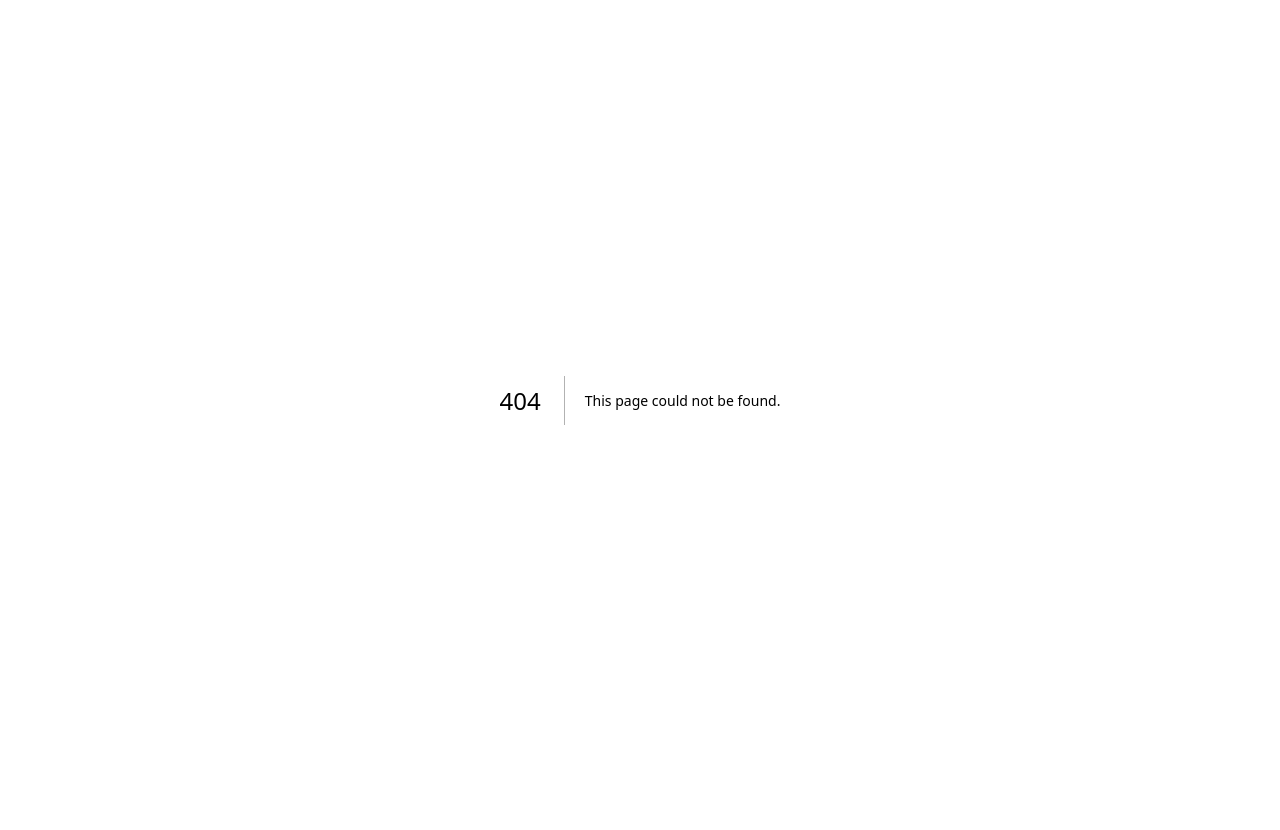
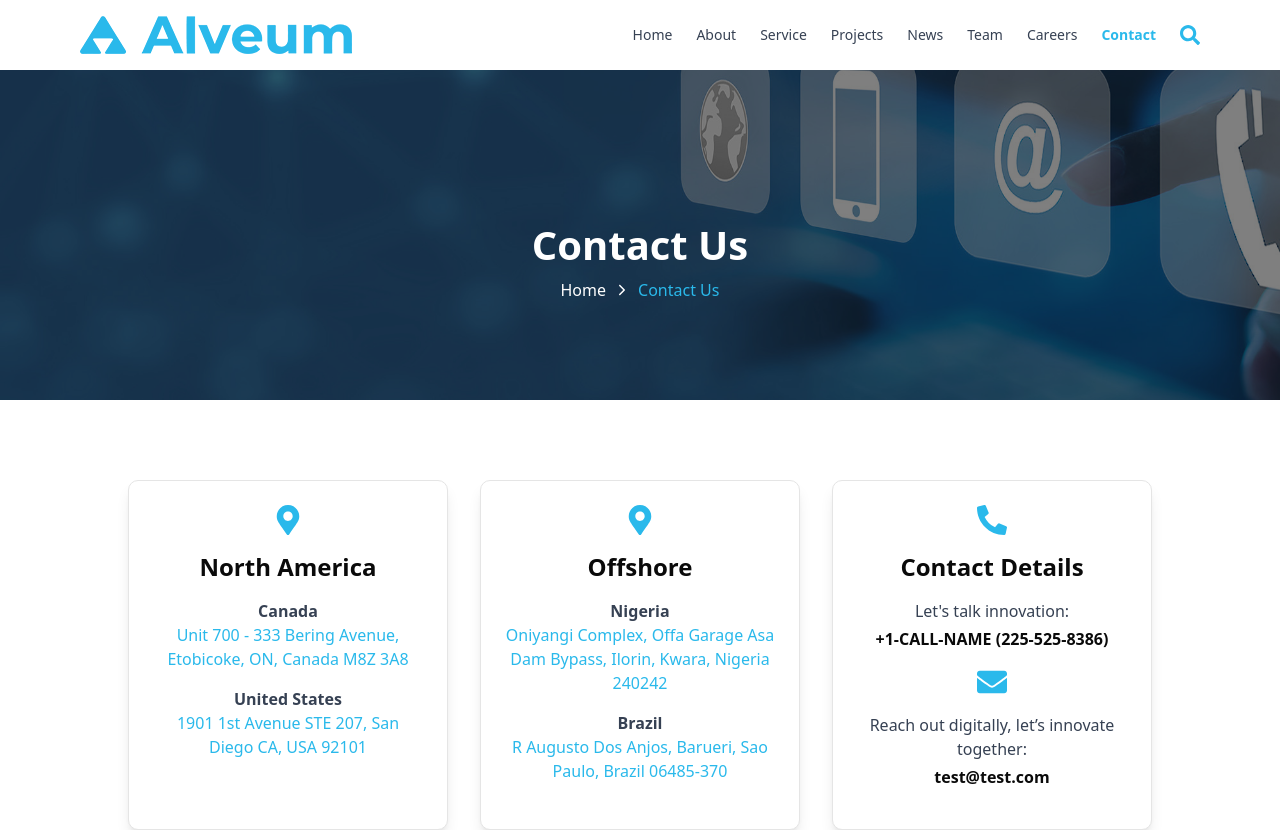
Before and after one commit to Abdussamadajao/lean-soft, a Next.js app: page /contact in a window 1280 px wide. Before the commit this address had no page. Shown: the top 830 px of the page. Before the commit the page ends 800 px from the top, so only its background shows below. Built offline with nearby package versions, Linux system fonts and the light colour scheme.

Commit message:
Add contact section with hero and contact cards

```diff
--- /dev/null
+++ b/app/contact/page.tsx
@@ -0,0 +1,13 @@
+import { ContactHero, Contacts } from "@/sections";
+import React from "react";
+
+const Contact = () => {
+  return (
+    <>
+      <ContactHero />
+      <Contacts />
+    </>
+  );
+};
+
+export default Contact;
--- a/app/globals.css
+++ b/app/globals.css
@@ -2,52 +2,6 @@
 @import "tw-animate-css";
 
 @custom-variant dark (&:is(.dark *));
-
-@theme {
-
-  --color-electblue: #2ab9eb;
-}
-
-@theme inline {
-  --elect-blue: var(--elect-blue);
-  --color-background: var(--background);
-  --color-foreground: var(--foreground);
-  --font-sans: var(--font-geist-sans);
-  --font-mono: var(--font-geist-mono);
-  --color-sidebar-ring: var(--sidebar-ring);
-  --color-sidebar-border: var(--sidebar-border);
-  --color-sidebar-accent-foreground: var(--sidebar-accent-foreground);
-  --color-sidebar-accent: var(--sidebar-accent);
-  --color-sidebar-primary-foreground: var(--sidebar-primary-foreground);
-  --color-sidebar-primary: var(--sidebar-primary);
-  --color-sidebar-foreground: var(--sidebar-foreground);
-  --color-sidebar: var(--sidebar);
-  --color-chart-5: var(--chart-5);
-  --color-chart-4: var(--chart-4);
-  --color-chart-3: var(--chart-3);
-  --color-chart-2: var(--chart-2);
-  --color-chart-1: var(--chart-1);
-  --color-ring: var(--ring);
-  --color-input: var(--input);
-  --color-border: var(--border);
-  --color-destructive: var(--destructive);
-  --color-accent-foreground: var(--accent-foreground);
-  --color-accent: var(--accent);
-  --color-muted-foreground: var(--muted-foreground);
-  --color-muted: var(--muted);
-  --color-secondary-foreground: var(--secondary-foreground);
-  --color-secondary: var(--secondary);
-  --color-primary-foreground: var(--primary-foreground);
-  --color-primary: var(--primary);
-  --color-popover-foreground: var(--popover-foreground);
-  --color-popover: var(--popover);
-  --color-card-foreground: var(--card-foreground);
-  --color-card: var(--card);
-  --radius-sm: calc(var(--radius) - 4px);
-  --radius-md: calc(var(--radius) - 2px);
-  --radius-lg: var(--radius);
-  --radius-xl: calc(var(--radius) + 4px);
-}
 
 :root {
   --elect-blue: #2ab9eb;
@@ -119,6 +73,51 @@
   --sidebar-ring: oklch(0.556 0 0);
 }
 
+@theme {
+  --color-electblue: #2ab9eb;
+}
+
+@theme inline {
+  --elect-blue: var(--elect-blue);
+  --color-background: var(--background);
+  --color-foreground: var(--foreground);
+  --font-sans: var(--font-geist-sans);
+  --font-mono: var(--font-geist-mono);
+  --color-sidebar-ring: var(--sidebar-ring);
+  --color-sidebar-border: var(--sidebar-border);
+  --color-sidebar-accent-foreground: var(--sidebar-accent-foreground);
+  --color-sidebar-accent: var(--sidebar-accent);
+  --color-sidebar-primary-foreground: var(--sidebar-primary-foreground);
+  --color-sidebar-primary: var(--sidebar-primary);
+  --color-sidebar-foreground: var(--sidebar-foreground);
+  --color-sidebar: var(--sidebar);
+  --color-chart-5: var(--chart-5);
+  --color-chart-4: var(--chart-4);
+  --color-chart-3: var(--chart-3);
+  --color-chart-2: var(--chart-2);
+  --color-chart-1: var(--chart-1);
+  --color-ring: var(--ring);
+  --color-input: var(--input);
+  --color-border: var(--border);
+  --color-destructive: var(--destructive);
+  --color-accent-foreground: var(--accent-foreground);
+  --color-accent: var(--accent);
+  --color-muted-foreground: var(--muted-foreground);
+  --color-muted: var(--muted);
+  --color-secondary-foreground: var(--secondary-foreground);
+  --color-secondary: var(--secondary);
+  --color-primary-foreground: var(--primary-foreground);
+  --color-primary: var(--primary);
+  --color-popover-foreground: var(--popover-foreground);
+  --color-popover: var(--popover);
+  --color-card-foreground: var(--card-foreground);
+  --color-card: var(--card);
+  --radius-sm: calc(var(--radius) - 4px);
+  --radius-md: calc(var(--radius) - 2px);
+  --radius-lg: var(--radius);
+  --radius-xl: calc(var(--radius) + 4px);
+}
+
 .embla__container {
   display: flex;
   flex-direction: column;
@@ -132,4 +131,7 @@
   body {
     @apply bg-background text-foreground;
   }
+  .container-custom {
+    @apply max-w-[1440px] mx-auto overflow-hidden xl:px-20 lg:px-[60px] md:px-10 px-5 h-full;
+  }
 }
--- a/app/layout.tsx
+++ b/app/layout.tsx
@@ -1,11 +1,11 @@
 import type { Metadata } from "next";
 import { Poppins } from "next/font/google";
 import "./globals.css";
+import { Layout } from "@/sections";
 
 const poppins = Poppins({
   variable: "--font-poppins",
-  subsets: ["latin"],
-  weight: ["400", "500", "700"]
+  weight: ["400", "500", "700"],
 });
 
 export const metadata: Metadata = {
@@ -21,7 +21,7 @@ export default function RootLayout({
   return (
     <html lang="en">
       <body className={`${poppins.variable} antialiased`}>
-        {children}
+        <Layout>{children}</Layout>
       </body>
     </html>
   );
--- a/app/page.tsx
+++ b/app/page.tsx
@@ -1,8 +1,8 @@
 import { Layout, Hero } from "@/sections";
 export default function Home() {
   return (
-    <Layout>
-    <Hero />
-    </Layout>
+    <>
+      <Hero />
+    </>
   );
 }
--- /dev/null
+++ b/arr.ts
@@ -0,0 +1,48 @@
+import { FaMapMarkerAlt, FaPhoneAlt, FaEnvelope } from "react-icons/fa";
+
+export const contactCards = [
+  {
+    Icon: FaMapMarkerAlt,
+    title: "North America",
+    locations: [
+      {
+        country: "Canada",
+        address: "Unit 700 - 333 Bering Avenue, Etobicoke, ON, Canada M8Z 3A8",
+      },
+      {
+        country: "United States",
+        address: "1901 1st Avenue STE 207, San Diego CA, USA 92101",
+      },
+    ],
+  },
+  {
+    Icon: FaMapMarkerAlt,
+    title: "Offshore",
+    locations: [
+      {
+        country: "Nigeria",
+        address:
+          "Oniyangi Complex, Offa Garage Asa Dam Bypass, Ilorin, Kwara, Nigeria 240242",
+      },
+      {
+        country: "Brazil",
+        address: "R Augusto Dos Anjos, Barueri, Sao Paulo, Brazil 06485-370",
+      },
+    ],
+  },
+  {
+    Icon: FaPhoneAlt,
+    title: "Contact Details",
+    details: [
+      {
+        label: "Let's talk innovation:",
+        contact: "+1-CALL-NAME (225-525-8386)",
+      },
+      {
+        label: "Reach out digitally, let’s innovate together:",
+        contact: "test@test.com",
+        Icon: FaEnvelope,
+      },
+    ],
+  },
+];
--- a/components/Navbar/index.tsx
+++ b/components/Navbar/index.tsx
@@ -1,86 +1,172 @@
-'use client';
+"use client";
 
-import React, { useState } from "react";
+import React, { useEffect, useState } from "react";
 import { usePathname } from "next/navigation";
 import Image from "next/image";
 import Link from "next/link";
 import logo from "@/public/images/logo.png";
-import { FaSearch, FaTimes } from "react-icons/fa";
-import { FaBars, FaPhone, FaEnvelope, FaFacebookF, FaXTwitter, FaLinkedinIn, FaInstagram } from "react-icons/fa6";
+import {
+  FaSearch,
+  FaTimes,
+  FaBars,
+  FaPhone,
+  FaEnvelope,
+  FaFacebookF,
+  // FaXTwitter,
+  FaLinkedinIn,
+  FaInstagram,
+} from "react-icons/fa";
 
 const Navbar = () => {
   const [isOpen, setIsOpen] = useState(false);
+  const [isVisible, setIsVisible] = useState(true);
+  const [isHeroVisible, setIsHeroVisible] = useState(true);
+  const [lastScrollY, setLastScrollY] = useState(80); // Initialize lastScrollY state
   const pathname = usePathname();
 
+  useEffect(() => {
+    const handleScroll = () => {
+      const heroSection = document.getElementById("hero");
+      const heroHeight = heroSection?.offsetHeight || 0;
+
+      // Check if the user has scrolled past the hero section
+      setIsHeroVisible(window.scrollY <= heroHeight);
+
+      // Handle sliding navbar visibility
+      if (window.scrollY > lastScrollY) {
+        // Scrolling down
+        setIsVisible(false);
+      } else {
+        // Scrolling up
+        setIsVisible(true);
+      }
+      setLastScrollY(window.scrollY); // Update lastScrollY
+    };
+
+    window.addEventListener("scroll", handleScroll);
+    return () => window.removeEventListener("scroll", handleScroll);
+  }, [lastScrollY]); // Add lastScrollY as a dependency
+
+  const navLinks = [
+    "Home",
+    "About",
+    "Service",
+    "Projects",
+    "News",
+    "Team",
+    "Careers",
+    "Contact",
+  ];
+
   return (
-    <header>
-      <div className="bg-gray-100">
-        <div className="container mx-auto py-3 px-4 flex flex-col sm:flex-row justify-between items-center space-y-2 sm:space-y-0">
-          <div className="flex max-[405px]:flex-col flex-row space-y-1 max-[405px]:space-y-1 max-[405px]:space-x-0 space-x-6 text-gray-700 text-[13px]">
-            <div className="flex items-center space-x-1 text-black">
+    <header className="fixed z-30 top-0 left-0 w-full">
+      {/* Top Contact Bar */}
+      {pathname === "/" && (
+        <div className={`bg-gray-100 ${isHeroVisible ? "block" : "hidden"} `}>
+          <div className="container-custom py-3 flex flex-col sm:flex-row justify-between items-center space-y-2 sm:space-y-0">
+            <div className="flex flex-col sm:flex-row sm:space-x-6 text-gray-700 text-sm">
+              <div className="flex items-center space-x-1">
                 <FaPhone size={12} color="#2AB9EB" />
                 <span>+1-CALL-ALVEUM</span>
               </div>
               <div className="flex items-center space-x-1">
                 <FaEnvelope size={12} color="#2AB9EB" />
-              <a href="/" className="text-black hover:text-electblue transition-colors duration-300 ease-in-out">
+                <a
+                  href="mailto:contact@alveum.com"
+                  className="hover:text-electblue transition-colors duration-300"
+                >
                   contact@alveum.com
                 </a>
               </div>
             </div>
             <div className="flex space-x-3">
-            <a href="/"><FaFacebookF size={12} color="#2AB9EB" /></a>
-            <a href="/"><FaXTwitter size={12} color="#2AB9EB" /></a>
-            <a href="/"><FaLinkedinIn size={12} color="#2AB9EB" /></a>
-            <a href="/"><FaInstagram size={12} color="#2AB9EB" /></a>
+              {[
+                { icon: FaFacebookF, link: "/" },
+                // { icon: FaXTwitter, link: "/" },
+                { icon: FaLinkedinIn, link: "/" },
+                { icon: FaInstagram, link: "/" },
+              ].map(({ icon: Icon, link }, index) => (
+                <a
+                  key={index}
+                  href={link}
+                  aria-label={`Social link ${index + 1}`}
+                >
+                  <Icon size={12} color="#2AB9EB" />
+                </a>
+              ))}
             </div>
           </div>
         </div>
+      )}
 
-      <div className="bg-white">
-        <div className="container mx-auto py-4 px-4 flex flex-col lg:flex-row lg:items-center lg:justify-between">
-          <div className="flex justify-center lg:justify-start">
-            <Link href="/">
-              <Image src={logo} alt="Alveum Logo" width={272} height={38} className="cursor-pointer" />
+      {/* Main Navbar */}
+      <div className={`bg-white z-40 transition-transform duration-300`}>
+        <div className="container-custom py-4 flex justify-between items-center">
+          <Link href="/" aria-label="Home">
+            <Image
+              src={logo}
+              alt="Alveum Logo"
+              width={272}
+              height={38}
+              className="cursor-pointer"
+              priority
+            />
           </Link>
+
+          {/* Mobile Menu Toggle */}
+          <div className="flex items-center lg:hidden">
+            <button
+              onClick={() => setIsOpen(!isOpen)}
+              aria-label="Toggle menu"
+              className="text-electblue"
+            >
+              {isOpen ? <FaTimes size={24} /> : <FaBars size={24} />}
+            </button>
+            <FaSearch
+              size={20}
+              className="text-electblue cursor-pointer ml-4"
+            />
           </div>
 
-          <div className="flex items-center justify-between w-full lg:hidden">
-            <button onClick={() => setIsOpen(!isOpen)} className="text-electblue">
-              {isOpen ? <FaTimes size={24} /> : <FaBars size={24} />}
-            </button>
-
-            <FaSearch size={20} className="text-electblue cursor-pointer" />
-          </div>
-
-          <nav className="hidden lg:flex space-x-6 text-gray-700 text-sm">
-            {['Home', 'About', 'Service', 'Projects', 'News', 'Team', 'Careers', 'Contact'].map((item) => {
+          {/* Desktop Navigation */}
+          <nav className="hidden lg:flex items-center space-x-6 text-gray-700 text-sm">
+            {navLinks.map((item) => {
               const href = `/${item.toLowerCase()}`;
               return (
                 <Link
                   key={item}
                   href={href}
-                  className={`hover:text-electblue transition-colors duration-300 ${pathname === href ? 'text-electblue font-bold' : ''}`}
+                  className={`hover:text-electblue transition-colors duration-300 ${
+                    pathname === href ? "text-electblue font-bold" : ""
+                  }`}
                 >
                   {item}
                 </Link>
               );
             })}
-            <FaSearch size={20} className="text-electblue cursor-pointer hidden lg:inline-block" />
+            <FaSearch
+              size={20}
+              className="text-electblue cursor-pointer"
+              aria-label="Search"
+            />
           </nav>
         </div>
       </div>
 
+      {/* Mobile Navigation */}
       {isOpen && (
         <div className="lg:hidden bg-white shadow-md p-4 absolute w-full z-50">
           <nav className="flex flex-col space-y-4 text-gray-700 text-sm">
-            {['Home', 'About', 'Service', 'Projects', 'News', 'Team', 'Careers', 'Contact'].map((item) => {
+            {navLinks.map((item) => {
               const href = `/${item.toLowerCase()}`;
               return (
                 <Link
                   key={item}
                   href={href}
-                  className={`hover:text-electblue transition-colors duration-300 ${pathname === href ? 'text-electblue font-bold' : ''}`}
+                  onClick={() => setIsOpen(false)}
+                  className={`hover:text-electblue transition-colors duration-300 ${
+                    pathname === href ? "text-electblue font-bold" : ""
+                  }`}
                 >
                   {item}
                 </Link>
--- /dev/null
+++ b/sections/contact/Contacts/index.tsx
@@ -0,0 +1,47 @@
+import { contactCards } from "@/arr";
+import React from "react";
+
+const Contacts = () => {
+  return (
+    <section className="container-custom py-[80px] pb-[60px]">
+      <div className="flex flex-wrap lg:flex-nowrap justify-center gap-8 ">
+        {contactCards.map((card, index) => (
+          <div
+            key={index}
+            className="bg-white border w-80 shadow-lg rounded-lg p-6 flex flex-col items-center text-center transition-transform transform hover:scale-105"
+          >
+            <card.Icon className="text-electblue text-3xl mb-4" />
+            <h3 className="text-2xl font-semibold mb-4">{card.title}</h3>
+
+            {card.locations &&
+              card.locations.map((location, i) => (
+                <div key={i} className="mb-4">
+                  <h4 className="font-semibold text-gray-700">
+                    {location.country}
+                  </h4>
+                  <p className="text-electblue text-base">{location.address}</p>
+                </div>
+              ))}
+            {card.details &&
+              card.details.map((detail, i) => (
+                <div
+                  key={i}
+                  className="mb-4 flex items-center flex-col justify-center"
+                >
+                  {detail.Icon && (
+                    <detail.Icon className="text-electblue text-3xl mb-4 text-center" />
+                  )}
+                  <p className="text-gray-700 text-base">{detail.label}</p>
+                  <p className="font-semibold text-base mt-1">
+                    {detail.contact}
+                  </p>
+                </div>
+              ))}
+          </div>
+        ))}
+      </div>
+    </section>
+  );
+};
+
+export default Contacts;
--- /dev/null
+++ b/sections/contact/Hero/index.tsx
@@ -0,0 +1,27 @@
+import Link from "next/link";
+import React from "react";
+import { IoIosArrowForward } from "react-icons/io";
+
+const Hero = () => {
+  return (
+    <section className="relative h-[400px] pt-[120px] bg-[url(/images/contact.jpg)] bg-no-repeat bg-cover bg-center">
+      <div className="absolute inset-0 bg-black/50 "></div>
+      <div className="flex flex-col justify-center items-center h-full z-20 relative">
+        <h1 className="text-[40px] font-semibold text-white">Contact Us</h1>
+        <ul className="flex gap-2 text-white items-center">
+          <li className="">
+            <Link href="/" className="text-base font-normal">
+              Home
+            </Link>
+          </li>
+          <IoIosArrowForward />
+          <li className="text-base font-medium leading-[30px] text-electblue">
+            Contact Us
+          </li>
+        </ul>
+      </div>
+    </section>
+  );
+};
+
+export default Hero;
--- /dev/null
+++ b/sections/contact/index.ts
@@ -0,0 +1,2 @@
+export { default as ContactHero } from "./Hero";
+export { default as Contacts } from "./Contacts";
--- a/sections/index.ts
+++ b/sections/index.ts
@@ -1,2 +1,3 @@
-export { default as Layout } from "./Layout"
-export { default as Hero } from "./Hero"
+export * from "./contact";
+export { default as Layout } from "./Layout";
+export { default as Hero } from "./Hero";
```
Also changed, not shown: sections/Hero/index.tsx (+53 -12 lines), sections/Layout/index.tsx (+3 -5 lines), public/images/contact.jpg (added). Lines whose indentation alone changed are shown as unchanged.
